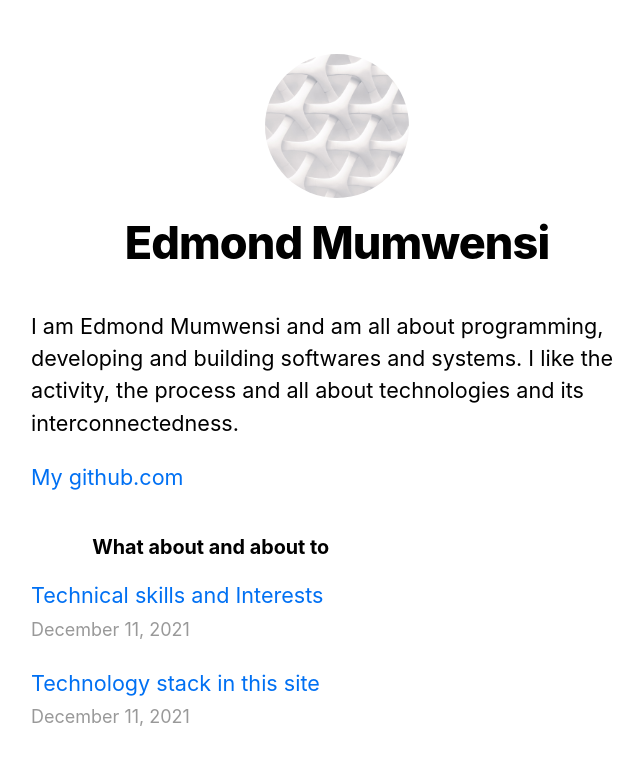
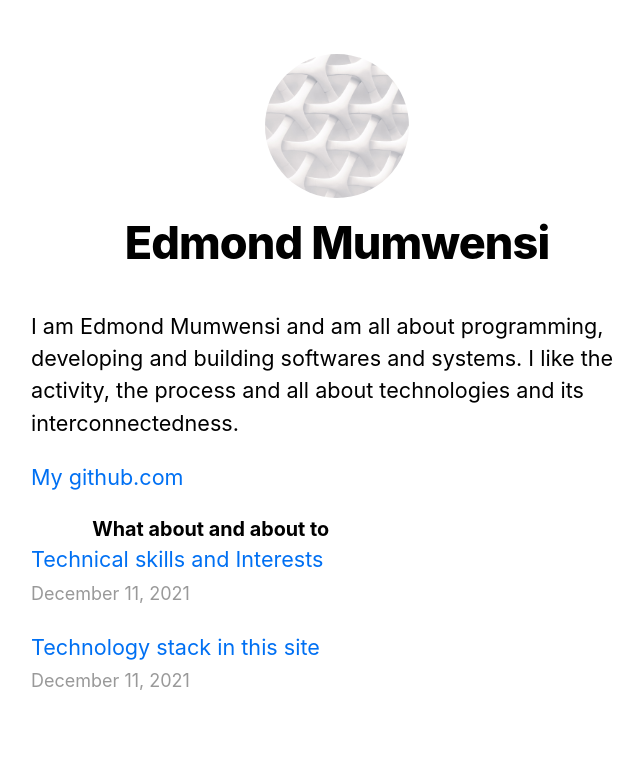
Before and after one commit to edmond-dev/nextjs-blog, a Next.js app: page / in a window 1280 px wide. Shown: the top 764 px of the page, without its empty margins (303-946 px from the left). Built offline with nearby package versions, Linux system fonts and the light colour scheme.

Commit message:
edited skills sections

```diff
--- a/posts/ssg-ssr.md
+++ b/posts/ssg-ssr.md
@@ -17,7 +17,7 @@ My current skills and technologies mastered are:
  - MongoDB
  Cloud:
  - Cloud platforms and models
- Containers
+ Containers:
  - Docker
  - Kubernetes
  Certifications:
@@ -25,7 +25,7 @@ My current skills and technologies mastered are:
    Familiar with essentials of cloud application and terms:
    - Public, private and hybrid multi clouds.
    - Devops, microservices, serverless, Cloud native, virtualization, VMs, Object Storage.
- Containers & kubernetes
+ Containers & kubernetes:
    - YAML deployment file, exposing deployment as a service
    - Manage applications with kubernetes, use ReplicaSets, auto scaling.
    - Benefits of Openshift and Istio
--- a/styles/utils.module.css
+++ b/styles/utils.module.css
@@ -17,7 +17,7 @@
 .headingLg {
   font-size: 1.1rem;
   line-height: 1.4;
-  margin: 1rem 10%;
+  margin: auto 10%;
 }
 
 .headingMd {
```
